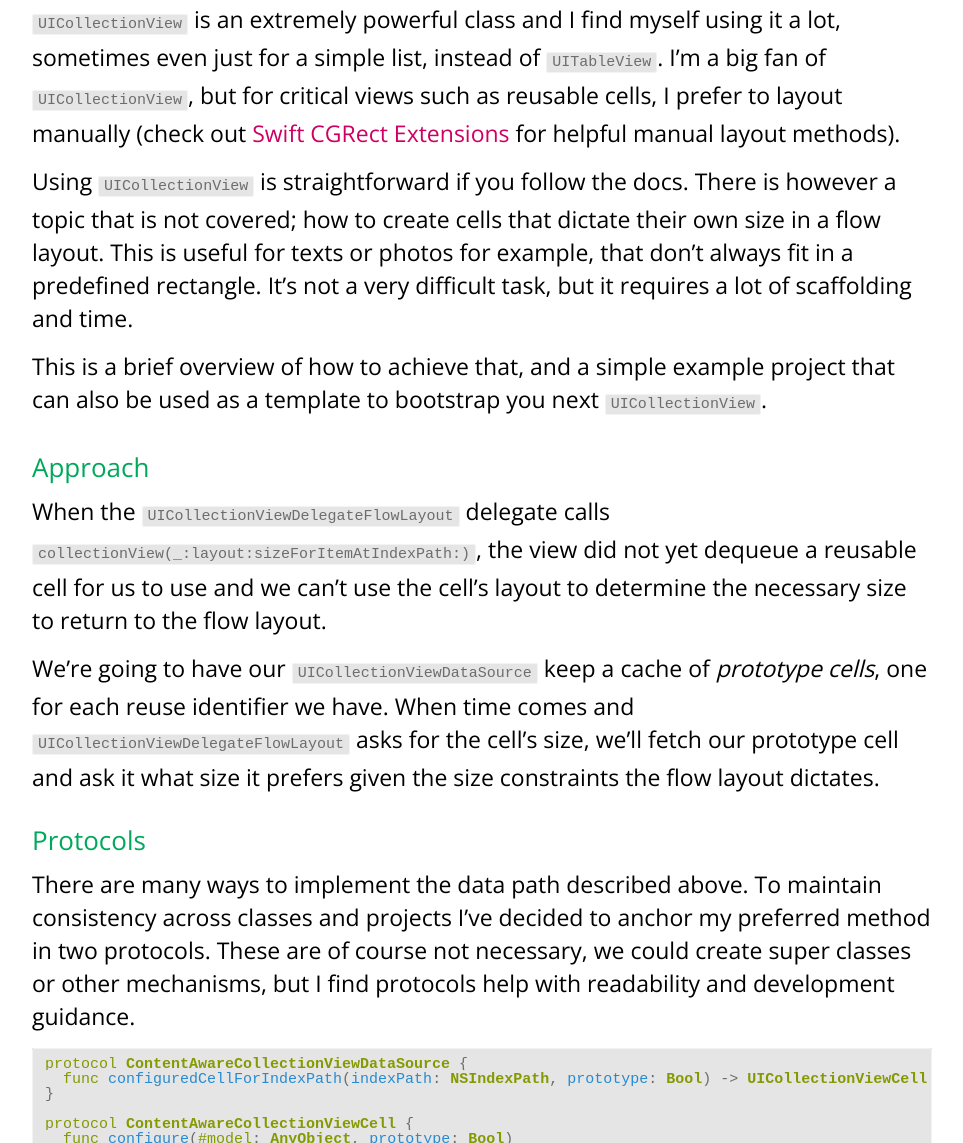
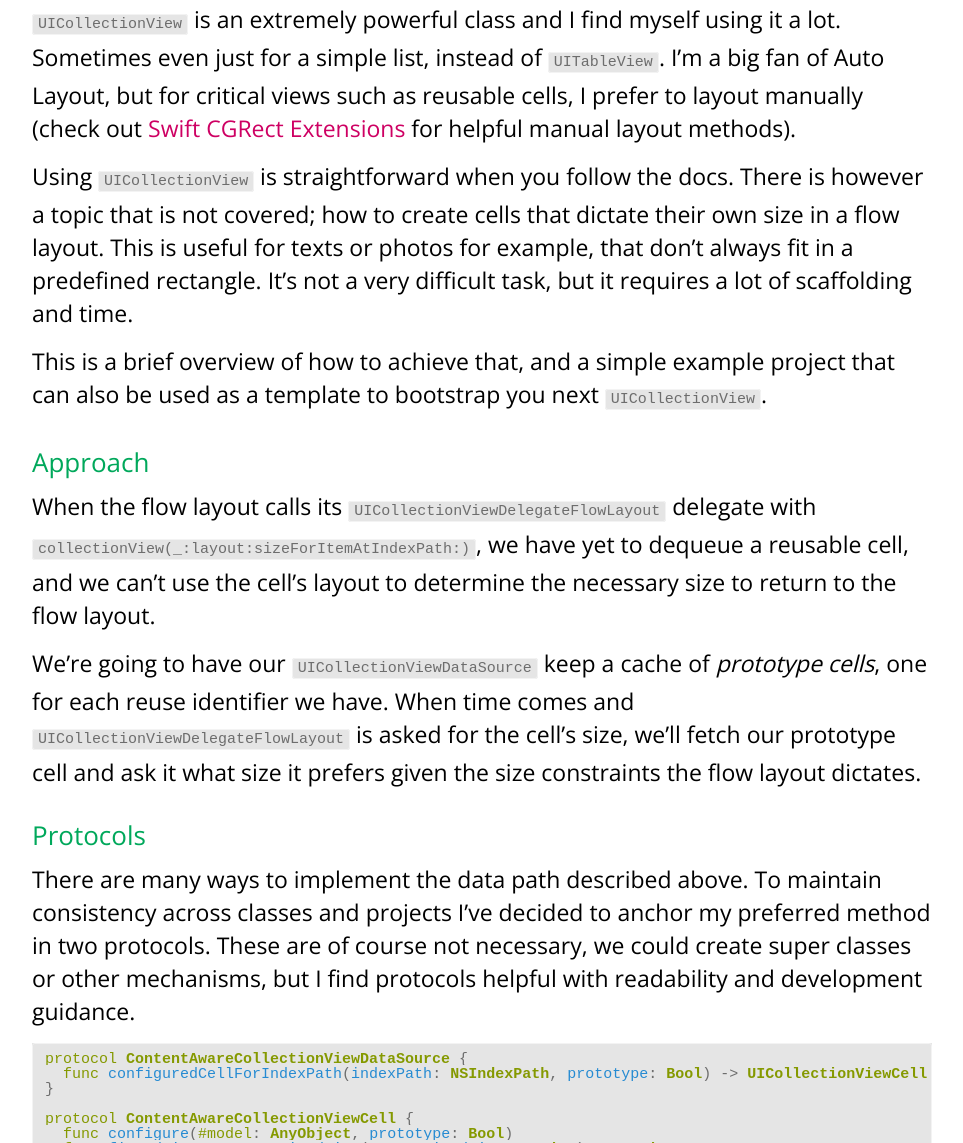
Before and after one commit to eithanshavit/eithanshavit.github.io, a Jekyll site: the page built from _posts/2015-04-18-Dynamic_Size_UICollectionView_Cell.md, in a window 1280 px wide and 1400 px high, scrolled down 353 px. Shown: the part 257-1400 px from the top of the window, without its empty margins (128-1091 px from the left). Built offline with Jekyll 4.4.1, drawn with Linux system fonts in a browser that asks for light colours; some of the changed text lies outside the part shown.

Commit message:
Typos in Dynamic_Size_UICollectionView_Cell

```diff
--- a/_posts/2015-04-18-Dynamic_Size_UICollectionView_Cell.md
+++ b/_posts/2015-04-18-Dynamic_Size_UICollectionView_Cell.md
@@ -11,21 +11,21 @@ We're going to see how to configure the UICollectionView objects to allow cells
 
 ![Example of dynamic size UICollectionViewCell](/assets/img/posts/Dynamic_Size_UICollectionView_Cell_Example.gif)
 
-`UICollectionView` is an extremely powerful class and I find myself using it a lot, sometimes even just for a simple list, instead of `UITableView`. I'm a big fan of `UICollectionView`, but for critical views such as reusable cells, I prefer to layout manually (check out [Swift CGRect Extensions](https://github.com/eithanshavit/SwiftCGRectExtensions) for helpful manual layout methods).
+`UICollectionView` is an extremely powerful class and I find myself using it a lot. Sometimes even just for a simple list, instead of `UITableView`. I'm a big fan of Auto Layout, but for critical views such as reusable cells, I prefer to layout manually (check out [Swift CGRect Extensions](https://github.com/eithanshavit/SwiftCGRectExtensions) for helpful manual layout methods).
 
-Using `UICollectionView` is straightforward if you follow the docs. There is however a topic that is not covered; how to create cells that dictate their own size in a flow layout. This is useful for texts or photos for example, that don't always fit in a predefined rectangle. It's not a very difficult task, but it requires a lot of scaffolding and time.
+Using `UICollectionView` is straightforward when you follow the docs. There is however a topic that is not covered; how to create cells that dictate their own size in a flow layout. This is useful for texts or photos for example, that don't always fit in a predefined rectangle. It's not a very difficult task, but it requires a lot of scaffolding and time.
 
 This is a brief overview of how to achieve that, and a simple example project that can also be used as a template to bootstrap you next `UICollectionView`.
 
 ## Approach
 
-When the `UICollectionViewDelegateFlowLayout` delegate calls `collectionView(_:layout:sizeForItemAtIndexPath:)`, the view did not yet dequeue a reusable cell for us to use and we can't use the cell's layout to determine the necessary size to return to the flow layout.
+When the flow layout calls its `UICollectionViewDelegateFlowLayout` delegate with `collectionView(_:layout:sizeForItemAtIndexPath:)`, we have yet to dequeue a reusable cell, and we can't use the cell's layout to determine the necessary size to return to the flow layout.
 
-We're going to have our `UICollectionViewDataSource` keep a cache of *prototype cells*, one for each reuse identifier we have. When time comes and `UICollectionViewDelegateFlowLayout` asks for the cell's size, we'll fetch our prototype cell and ask it what size it prefers given the size constraints the flow layout dictates.
+We're going to have our `UICollectionViewDataSource` keep a cache of *prototype cells*, one for each reuse identifier we have. When time comes and `UICollectionViewDelegateFlowLayout` is asked for the cell's size, we'll fetch our prototype cell and ask it what size it prefers given the size constraints the flow layout dictates.
 
 ## Protocols
 
-There are many ways to implement the data path described above. To maintain consistency across classes and projects I've decided to anchor my preferred method in two protocols. These are of course not necessary, we could create super classes or other mechanisms, but I find protocols help with readability and development guidance.
+There are many ways to implement the data path described above. To maintain consistency across classes and projects I've decided to anchor my preferred method in two protocols. These are of course not necessary, we could create super classes or other mechanisms, but I find protocols helpful with readability and development guidance.
 
 {% highlight swift %}
 protocol ContentAwareCollectionViewDataSource {
@@ -38,10 +38,10 @@ protocol ContentAwareCollectionViewCell {
 }
 {% endhighlight %}
 
-Let's see what each protocol and method does. Three main objects interact to determine the each cell's size:
+Let's see what each protocol and method does. Three main objects interact to determine each cell's size:
 
 ### 1. UICollectionViewDelegateFlowLayout
-This guy is being asked by the view to provide the cell's size in `collectionView(_:layout:sizeForItemAtIndexPath:)`. Its data source implements `ContentAwareCollectionViewDataSource`, so the flow layout delegate (could be your UIViewController) can ask the data source to fetch a configured cell by calling:
+This guy is being asked by the flow layout to provide the cell's size in `collectionView(_:layout:sizeForItemAtIndexPath:)`. If we configure its data source to implement `ContentAwareCollectionViewDataSource`, then the flow layout delegate (could be your UIViewController) can ask the data source to fetch a configured cell by calling:
 
 {% highlight swift %}
 prototypeCell = myDataSource.configuredCellForIndexPath(indexPath, prototype: true)
@@ -50,13 +50,13 @@ prototypeCell = myDataSource.configuredCellForIndexPath(indexPath, prototype: tr
 Now that we have a prototype cell, all we have to do is ask the cell to decide what size is a best fit based on constraints given by the flow delegate. So for example, if we wanted the cell to figure out its size so that it fits the width of a 1/3rd of the width of its superview (for a grid view with 3 cells in each row) we can call:
 
 {% highlight swift %}
-let width: CGFloat = collectionView.bounds.width / 3
+let width = collectionView.bounds.width / 3.0
 let height = CGFloat.max
 let constrainedSize = CGSize(width: width, height: height)
 return cell.fittedSizeForConstrainedSize(constrainedSize)
 {% endhighlight %}
 
-And that's basically it for the flow delegate, we've returned the right dynamic size using a cached prototype cell. In practice it's useful to also cache the returned size, so it's not computed every time while the collection view doesn't change. See the example for a full implementation.
+And that's basically it for the flow delegate, we've returned the right dynamic size using a cached prototype cell. In practice it's useful to also cache the returned size, so it's not computed every time while the collection view doesn't change. See the example project for a full implementation.
 
 ### 2. UICollectionViewDataSource
 Other than providing standard data source functionality, by adhering to the `ContentAwareCollectionViewDataSource` protocol, the data source promises to handle everything necessary to provide a configured prototype cell of the right kind given an `NSIndexPath`. Internally it fetches or creates an appropriate cell, and configures it with its model:
@@ -71,14 +71,13 @@ func configuredCellForIndexPath(indexPath: NSIndexPath, prototype: Bool) -> UICo
 
 
 ### 3. UICollectionViewCell
-Finally we have our cell view. It's providing a crucial role by adopting the `ContentAwareCollectionViewCell` and implementing the two methods:
+Finally we have our cell view. It's playing a crucial role by adopting the `ContentAwareCollectionViewCell` and implementing the two methods:
 
-`configure(#model: AnyObject, prototype: Bool)` is simple, it will configure the cell based on its model. In addition it's useful to know whether this cell is a prototype or not. Consider a cell with a UIImageView, you don't want to actually display anything in a prototype cell.
+`configure(#model: AnyObject, prototype: Bool)` is simple, it will configure the cell based on its model. In addition, it's useful to know whether or not this cell is a prototype cell. For a prototype cell, you don't want to draw any unnecessary view, just figure out their size.
 
 `fittedSizeForConstrainedSize(constrainedSize: CGSize) -> CGSize` computes the desired cell based on the cell's layout and the `contrainedSize` coming from the flow layout delegate.
 
 
 ## Example and Template
-And, we're done.
-I've created a project with an example of the mechanism described here. It could be easily used as a template to cut and paste if you remove a few additions I created to make it a bit more presentable for this tutorial.
+And we're all done. I've created a project with an example of the mechanism described here. It could be easily used as a template to cut and paste if you remove a few additions I created to make it a bit more presentable for this tutorial.
 Check it out on [GitHub](https://github.com/eithanshavit/ContentAwareCollectionCell).
```
